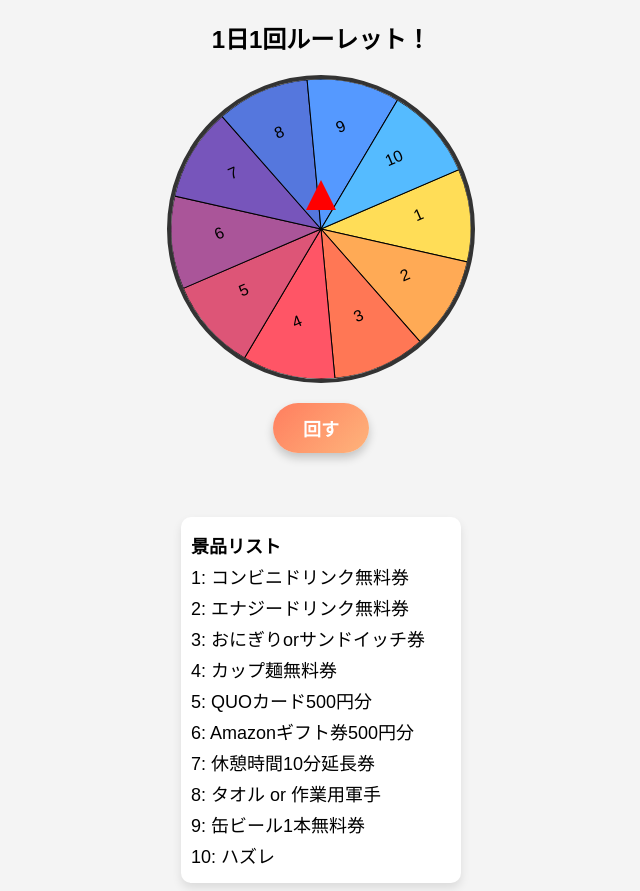
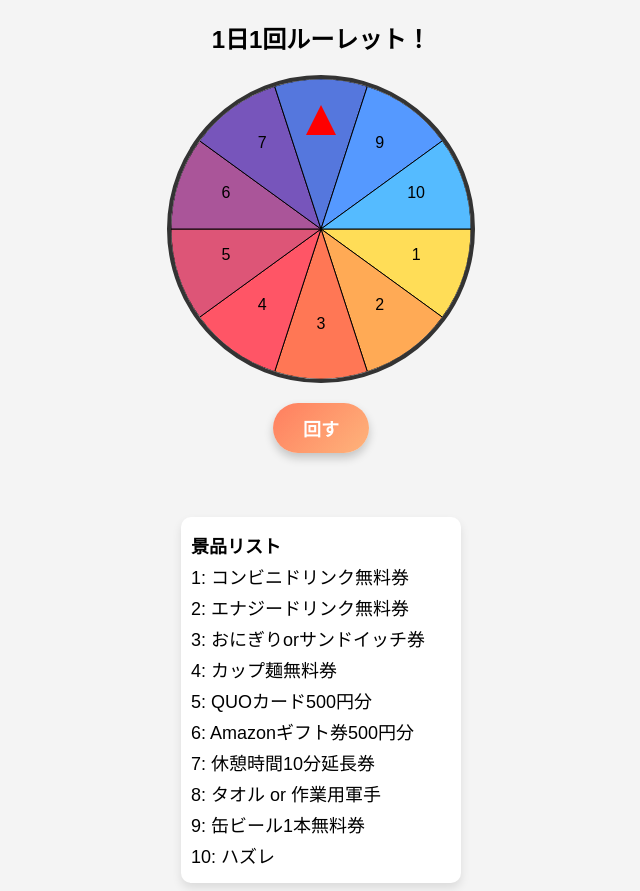
Before and after one commit to raijinb8/roulette-site, a plain HTML site: page index.html in a window 1280 px wide. Both pictures are taken after a click on the button "回す". Shown: the whole page, without its empty margins (319-959 px from the left). Drawn offline with Linux system fonts and the light colour scheme.

Commit message:
三角の位置を上にしたのと結果を正しく表示

```diff
--- a/index.html
+++ b/index.html
@@ -12,6 +12,7 @@
             flex-direction: column;
             align-items: center;
             justify-content: center;
+            position: relative;
         }
         #prize-list {
             text-align: left;
@@ -26,10 +27,14 @@
         #prize-list p {
             margin: 5px 0;
         }
-        canvas { border: 4px solid #333; background: white; border-radius: 50%; }
+        canvas {
+            border: 4px solid #333;
+            background: white;
+            border-radius: 50%;
+        }
         #pointer {
             position: absolute;
-            top: 180px;
+            top: 30px;
             left: 50%;
             transform: translateX(-50%);
             width: 0;
@@ -37,6 +42,7 @@
             border-left: 15px solid transparent;
             border-right: 15px solid transparent;
             border-bottom: 30px solid red;
+            z-index: 10;
         }
         button {
             margin-top: 20px;
@@ -152,32 +158,15 @@
             spinning = true;
 
             let spinAngle = Math.random() * 360 + 360 * 5;
-            let finalAngle = angle + spinAngle;
-            let duration = 3000;
-            let startTime = null;
+            let finalAngle = spinAngle % 360;
+            let sliceAngle = 360 / prizes.length;
+            let winningIndex = Math.floor((360 - finalAngle + sliceAngle / 2) % 360 / sliceAngle);
 
-            function animate(currentTime) {
-                if (!startTime) startTime = currentTime;
-                let progress = (currentTime - startTime) / duration;
-                if (progress < 1) {
-                    angle += (finalAngle - angle) * 0.05;
-                    ctx.clearRect(0, 0, canvas.width, canvas.height);
-                    ctx.save();
-                    ctx.translate(150, 150);
-                    ctx.rotate(angle * Math.PI / 180);
-                    ctx.translate(-150, -150);
-                    drawWheel();
-                    ctx.restore();
-                    requestAnimationFrame(animate);
-                } else {
-                    let index = Math.floor(((360 - (angle % 360)) / 36) % 10);
-                    resultDisplay.innerText = `結果：${prizes[index]} 🎉`;
-                    setCookie("roulettePlayed", new Date().toDateString(), 1);
-                    spinning = false;
-                }
-            }
-
-            requestAnimationFrame(animate);
+            setTimeout(() => {
+                resultDisplay.innerText = `結果：${prizes[winningIndex]} 🎉`;
+                setCookie("roulettePlayed", new Date().toDateString(), 1);
+                spinning = false;
+            }, 3000);
         });
     </script>
 </body>
```
